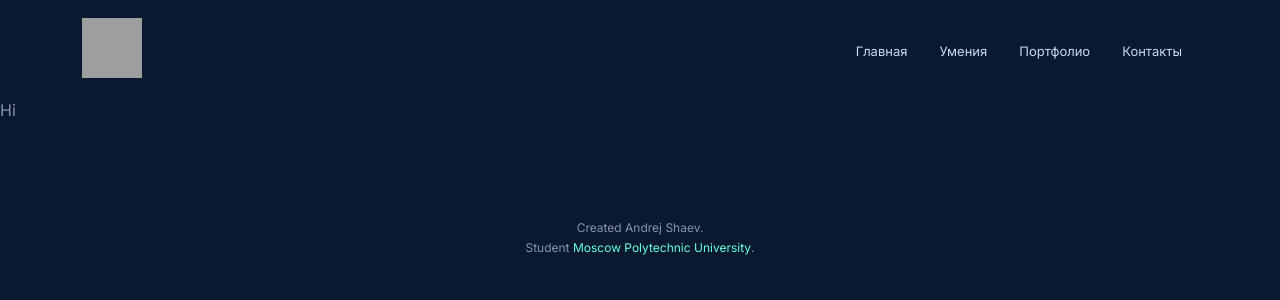
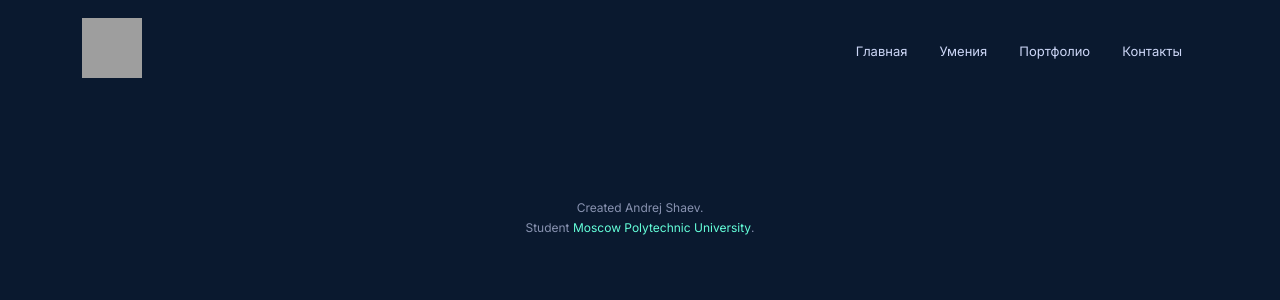
Before and after one commit to nknwns/andrejshaev, a Nuxt app: page / in a window 1280 px wide. Shown: the top 300 px of the page. Built offline with nearby package versions, Linux system fonts and the light colour scheme; grey boxes are pictures that could not be loaded.

Commit message:
Create main components, refactoring layout

```diff
--- a/assets/scss/layouts/_header.scss
+++ b/assets/scss/layouts/_header.scss
@@ -1,6 +1,4 @@
 .header {
-	height: 100px;
-
 	&__wrapper {
 		display: flex;
 		align-items: center;
--- /dev/null
+++ b/components/TheContacts.vue
@@ -0,0 +1,9 @@
+<template>
+
+</template>
+
+<script>
+export default {
+	name: "TheContacts"
+}
+</script>
--- a/components/TheFooter.vue
+++ b/components/TheFooter.vue
@@ -1,7 +1,7 @@
 <template>
 	<footer class="footer">
 		<div class="container">
-			<div class="footer__information">
+			<div class="row">
 				<p class="footer__author">Created Andrej Shaev.</p>
 				<p class="footer__university">Student <a href="https://new.mospolytech.ru/" target="_blank" class="link">Moscow Polytechnic University</a>.</p>
 			</div>
--- /dev/null
+++ b/components/TheHero.vue
@@ -0,0 +1,9 @@
+<template>
+
+</template>
+
+<script>
+export default {
+	name: "TheHero"
+}
+</script>
--- /dev/null
+++ b/components/TheSkills.vue
@@ -0,0 +1,9 @@
+<template>
+
+</template>
+
+<script>
+export default {
+	name: "TheSkills"
+}
+</script>
--- /dev/null
+++ b/components/TheWorks.vue
@@ -0,0 +1,9 @@
+<template>
+
+</template>
+
+<script>
+export default {
+	name: "TheWorks"
+}
+</script>
--- a/layouts/default.vue
+++ b/layouts/default.vue
@@ -1,9 +1,7 @@
 <template>
 	<div>
 		<TheHeader/>
-		<main>
-			<Nuxt/>
-		</main>
+		<Nuxt/>
 		<TheFooter/>
 	</div>
 </template>
--- a/pages/index.vue
+++ b/pages/index.vue
@@ -1,9 +1,20 @@
 <template>
-	<div>Hi</div>
+	<main>
+		<TheHero/>
+		<TheSkills/>
+		<TheWorks/>
+		<TheContacts/>
+	</main>
 </template>
 
 <script>
+import TheHero from "~/components/TheHero";
+import TheSkills from "~/components/TheSkills";
+import TheWorks from "~/components/TheWorks";
+import TheContacts from "~/components/TheContacts";
+
 export default {
-	name: 'IndexPage'
+	name: 'IndexPage',
+	components: {TheContacts, TheWorks, TheSkills, TheHero}
 }
 </script>
```
